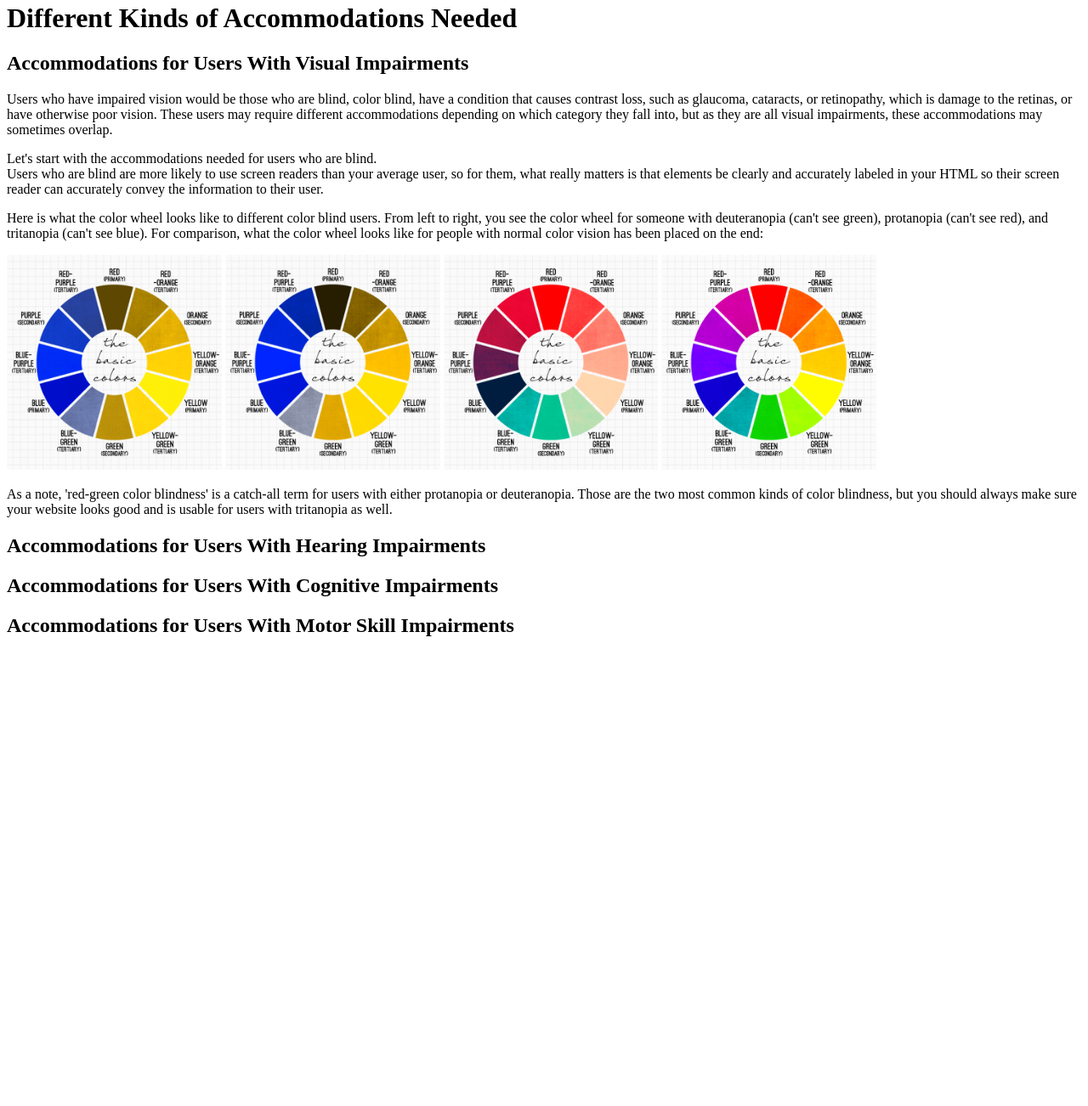
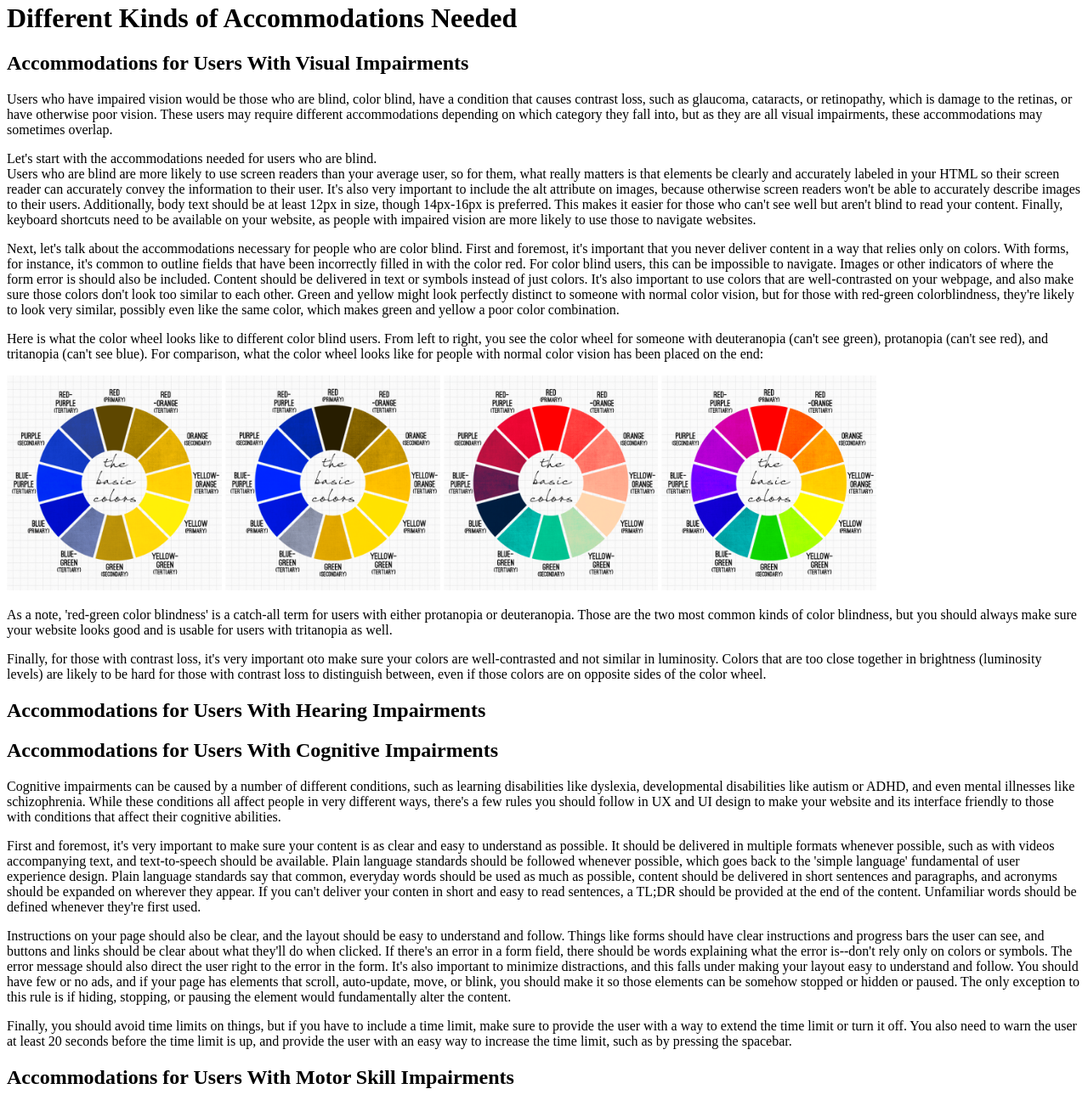
Before and after one commit to juniperhaven/web-page-project, a plain HTML site: page index.html in a window 1280 px wide. Shown: the part 813-2115 px from the top of the page at 85% size. Before the commit the page ends 1583 px from the top, so only its background shows below. Drawn offline with Linux system fonts and the light colour scheme.

Commit message:
"adds content"

```diff
--- a/index.html
+++ b/index.html
@@ -73,17 +73,23 @@
 
             <h2>Accommodations for Users With Visual Impairments</h2>
             <p>Users who have impaired vision would be those who are blind, color blind, have a condition that causes contrast loss, such as glaucoma, cataracts, or retinopathy, which is damage to the retinas, or have otherwise poor vision. These users may require different accommodations depending on which category they fall into, but as they are all visual impairments, these accommodations may sometimes overlap.</p>
-            <p>Let's start with the accommodations needed for users who are blind.<br>Users who are blind are more likely to use screen readers than your average user, so for them, what really matters is that elements be clearly and accurately labeled in your HTML so their screen reader can accurately convey the information to their user.</p>
+            <p>Let's start with the accommodations needed for users who are blind.<br>Users who are blind are more likely to use screen readers than your average user, so for them, what really matters is that elements be clearly and accurately labeled in your HTML so their screen reader can accurately convey the information to their user. It's also very important to include the alt attribute on images, because otherwise screen readers won't be able to accurately describe images to their users. Additionally, body text should be at least 12px in size, though 14px-16px is preferred. This makes it easier for those who can't see well but aren't blind to read your content. Finally, keyboard shortcuts need to be available on your website, as people with impaired vision are more likely to use those to navigate websites.</p>
+            <p>Next, let's talk about the accommodations necessary for people who are color blind. First and foremost, it's important that you never deliver content in a way that relies only on colors. With forms, for instance, it's common to outline fields that have been incorrectly filled in with the color red. For color blind users, this can be impossible to navigate. Images or other indicators of where the form error is should also be included. Content should be delivered in text or symbols instead of just colors. It's also important to use colors that are well-contrasted on your webpage, and also make sure those colors don't look too similar to each other. Green and yellow might look perfectly distinct to someone with normal color vision, but for those with red-green colorblindness, they're likely to look very similar, possibly even like the same color, which makes green and yellow a poor color combination.</p>
             <p>Here is what the color wheel looks like to different color blind users. From left to right, you see the color wheel for someone with deuteranopia (can't see green), protanopia (can't see red), and tritanopia (can't see blue). For comparison, what the color wheel looks like for people with normal color vision has been placed on the end:</p>
             <img class="color-wheel" src="assets/images/colorblindness - deuteranopia (no green).png" alt="The color wheel that a person with green color blindness would see.">
             <img class="color-wheel" src="assets/images/colorblindness - protanopia (no red).png" alt="The color wheel that a person with red color blindness would see.">
             <img class="color-wheel" src="assets/images/colorblindness - tritanopia (no blue).png" alt="The color wheel that a person with blue color blindness would see.">
             <img class="color-wheel" src="assets/images/normal color wheel.png" alt="The color wheel that people with regular color vision see.">
             <p>As a note, 'red-green color blindness' is a catch-all term for users with either protanopia or deuteranopia. Those are the two most common kinds of color blindness, but you should always make sure your website looks good and is usable for users with tritanopia as well.</p>
+            <p>Finally, for those with contrast loss, it's very important oto make sure your colors are well-contrasted and not similar in luminosity. Colors that are too close together in brightness (luminosity levels) are likely to be hard for those with contrast loss to distinguish between, even if those colors are on opposite sides of the color wheel.</p>
 
             <h2>Accommodations for Users With Hearing Impairments</h2>
 
             <h2>Accommodations for Users With Cognitive Impairments</h2>
+            <p>Cognitive impairments can be caused by a number of different conditions, such as learning disabilities like dyslexia, developmental disabilities like autism or ADHD, and even mental illnesses like schizophrenia. While these conditions all affect people in very different ways, there's a few rules you should follow in UX and UI design to make your website and its interface friendly to those with conditions that affect their cognitive abilities.</p>
+            <p>First and foremost, it's very important to make sure your content is as clear and easy to understand as possible. It should be delivered in multiple formats whenever possible, such as with videos accompanying text, and text-to-speech should be available. Plain language standards should be followed whenever possible, which goes back to the 'simple language' fundamental of user experience design. Plain language standards say that common, everyday words should be used as much as possible, content should be delivered in short sentences and paragraphs, and acronyms should be expanded on wherever they appear. If you can't deliver your conten in short and easy to read sentences, a TL;DR should be provided at the end of the content. Unfamiliar words should be defined whenever they're first used.</p>
+            <p>Instructions on your page should also be clear, and the layout should be easy to understand and follow. Things like forms should have clear instructions and progress bars the user can see, and buttons and links should be clear about what they'll do when clicked. If there's an error in a form field, there should be words explaining what the error is--don't rely only on colors or symbols. The error message should also direct the user right to the error in the form. It's also important to minimize distractions, and this falls under making your layout easy to understand and follow. You should have few or no ads, and if your page has elements that scroll, auto-update, move, or blink, you should make it so those elements can be somehow stopped or hidden or paused. The only exception to this rule is if hiding, stopping, or pausing the element would fundamentally alter the content.</p>
+            <p>Finally, you should avoid time limits on things, but if you have to include a time limit, make sure to provide the user with a way to extend the time limit or turn it off. You also need to warn the user at least 20 seconds before the time limit is up, and provide the user with an easy way to increase the time limit, such as by pressing the spacebar.</p>
 
             <h2>Accommodations for Users With Motor Skill Impairments</h2>
         </main>
```
